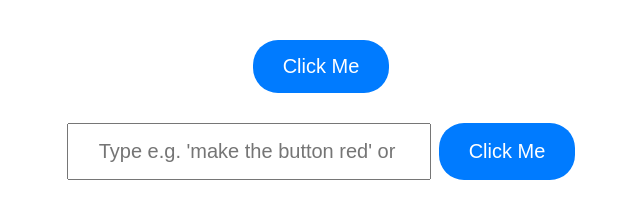
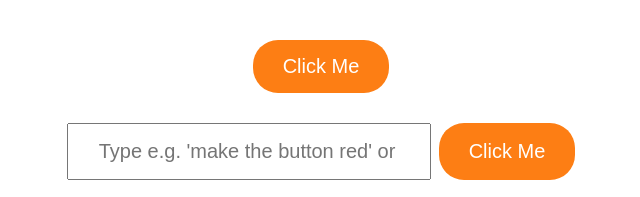
Before and after one commit to Arushi1088/Code-agent-test, a plain HTML site: page index.html in a window 1280 px wide. Shown: the whole page, without its empty margins (319-959 px from the left). Drawn offline with Linux system fonts and the light colour scheme.

Commit message:
Agent update: make the button orange

```diff
--- a/index.html
+++ b/index.html
@@ -7,7 +7,7 @@
   <style>
     /* Button styling - currently red */
     .blue-button {
-      background-color: #007BFF;
+      background-color: #FD7E14;
       color: #FFF;
       border: none;
       padding: 15px 30px;
```
